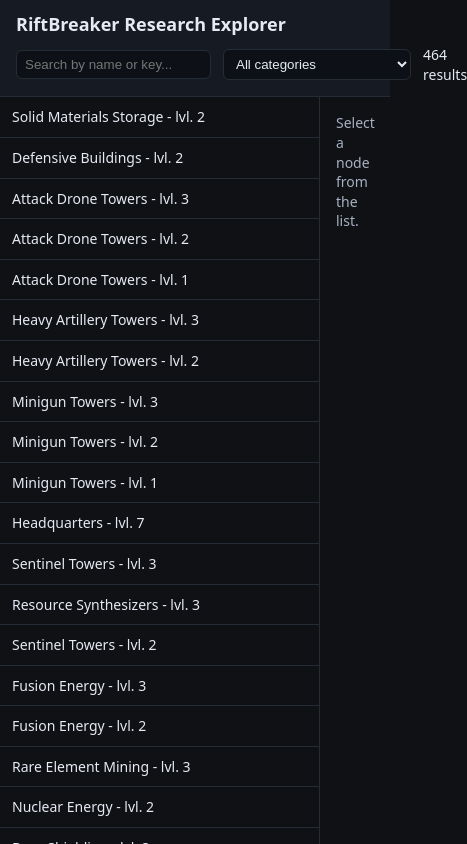
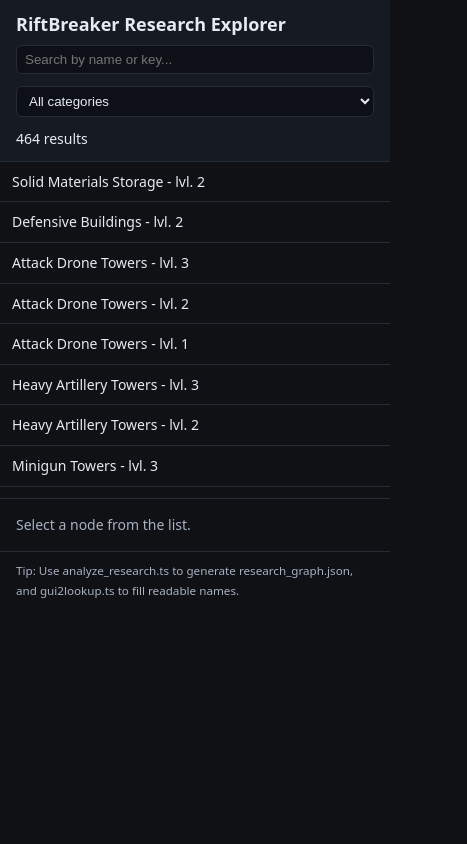
Before and after one commit to ahoff-git/RiftBreaker-research-parse, a Next.js app: page / in a window 390 px wide. Shown: the top 844 px of the page, 467 px wide, since content can reach past the window. Built offline with nearby package versions, Linux system fonts and the light colour scheme.

Commit message:
feat: improve mobile layout

```diff
--- a/pages/_app.jsx
+++ b/pages/_app.jsx
@@ -1,5 +1,13 @@
+import Head from 'next/head'
 import '../styles/globals.css'
 
 export default function MyApp({ Component, pageProps }) {
-  return <Component {...pageProps} />
+  return (
+    <>
+      <Head>
+        <meta name="viewport" content="width=device-width, initial-scale=1" />
+      </Head>
+      <Component {...pageProps} />
+    </>
+  )
 }
--- a/styles/globals.css
+++ b/styles/globals.css
@@ -63,3 +63,25 @@
 .list .item:hover { background: #161a22; }
 
 footer { padding: 8px 16px; border-top: 1px solid var(--border); color: var(--muted); }
+
+@media (max-width: 600px) {
+  header .controls {
+    flex-direction: column;
+    align-items: stretch;
+  }
+
+  header .controls > * {
+    width: 100%;
+  }
+
+  main {
+    display: block;
+    height: auto;
+  }
+
+  aside {
+    border-right: none;
+    border-bottom: 1px solid var(--border);
+    max-height: 40vh;
+  }
+}
```
